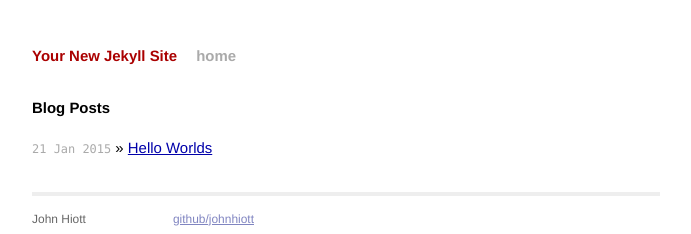
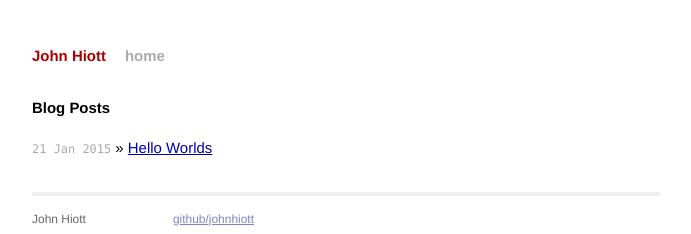
Before and after one commit to johnhiott/johnhiott.github.io, a Jekyll site: the page built from index.html, in a window 1280 px wide. Shown: the top 234 px of the page, without its empty margins (294-985 px from the left). Built offline with Jekyll 4.4.1, drawn with Linux system fonts in a browser that asks for light colours; Markdown is read by kramdown in place of the engine named in the settings.

Commit message:
change page title

```diff
--- a/_config.yml
+++ b/_config.yml
@@ -1,3 +1,3 @@
-name: Your New Jekyll Site
+name: John Hiott
 markdown: redcarpet
 pygments: true
--- a/index.html
+++ b/index.html
@@ -1,6 +1,6 @@
 ---
 layout: default
-title: Your New Jekyll Site
+title: John Hiott
 ---
 
 <div id="home">
```
